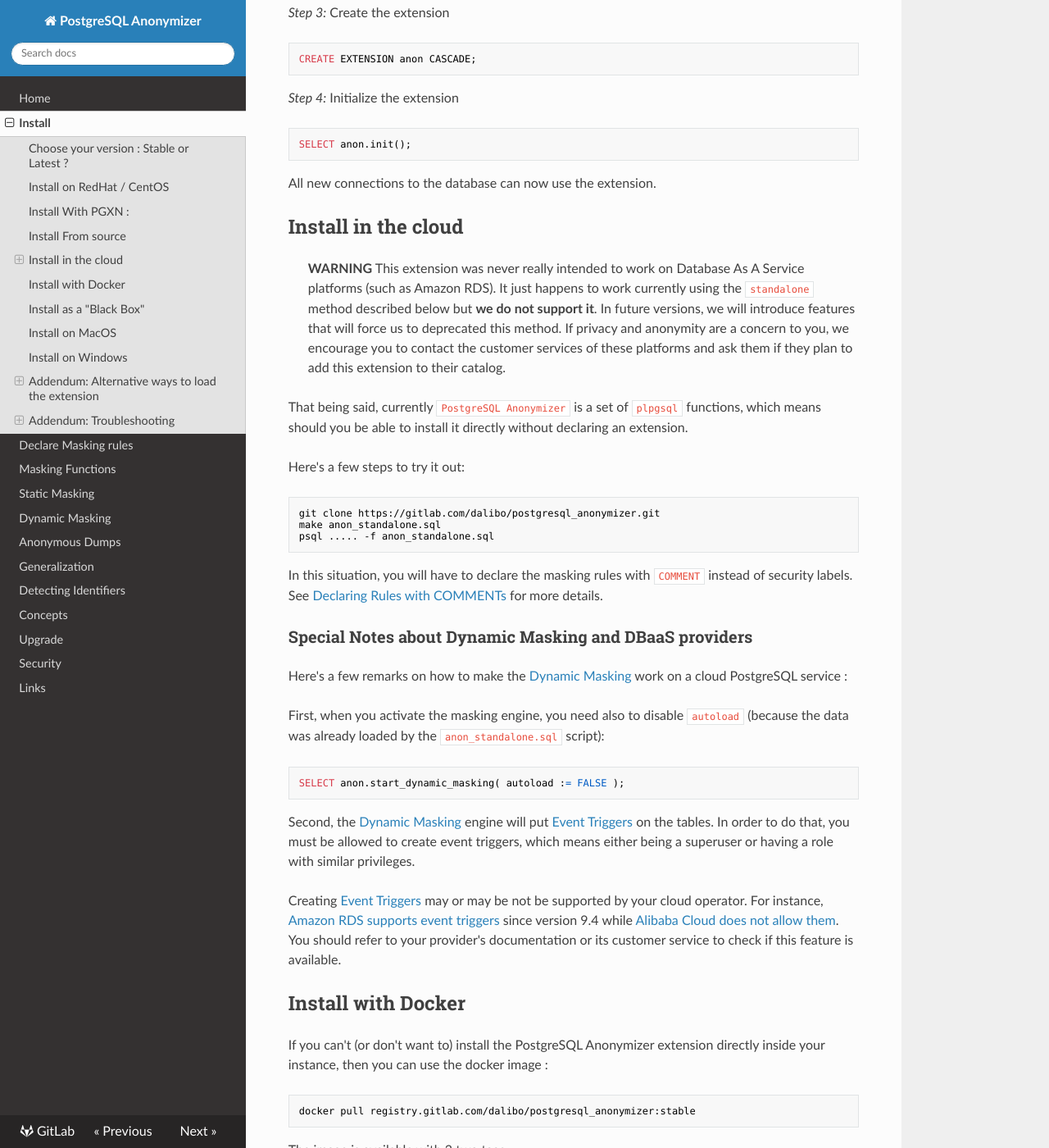
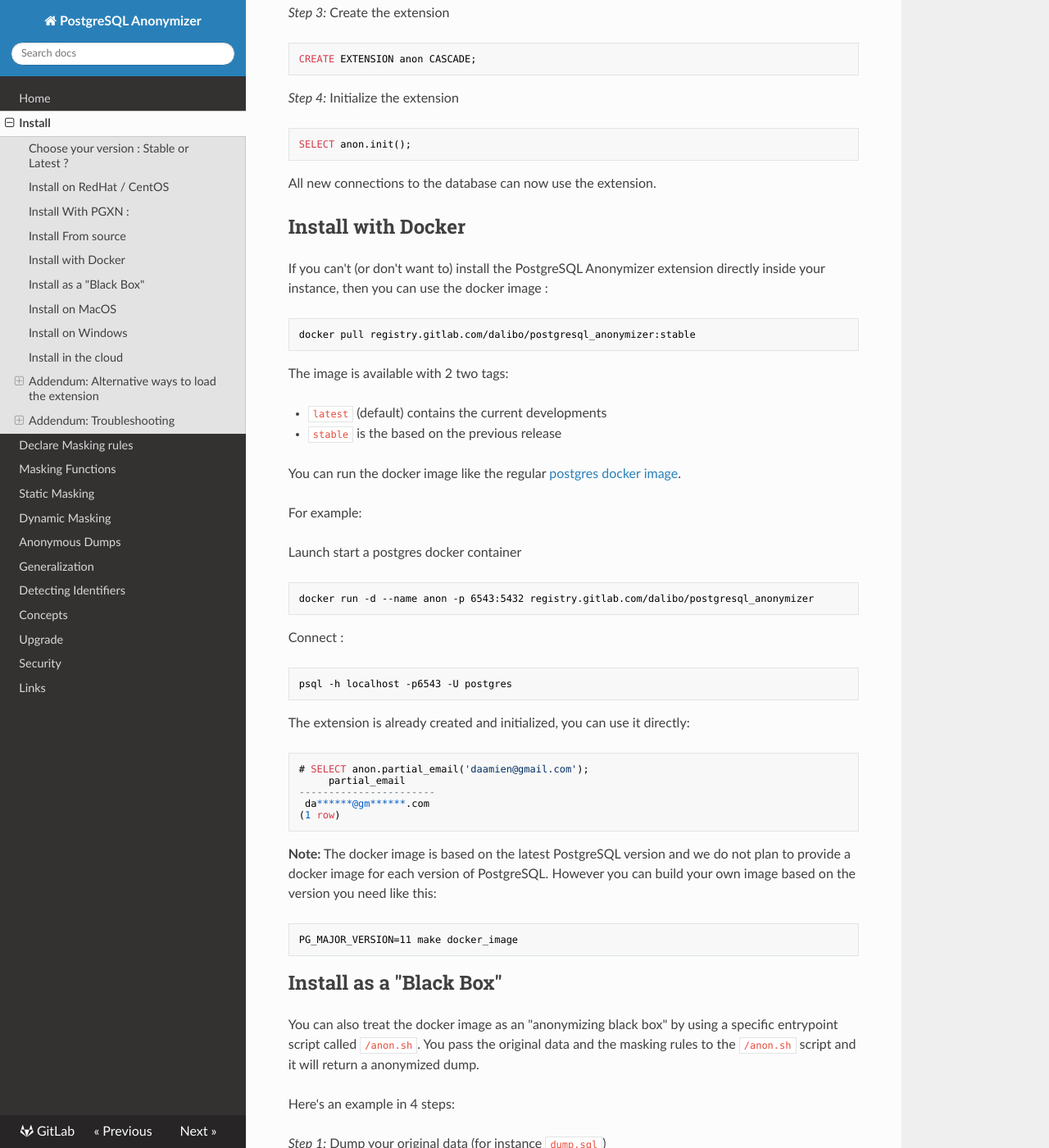
Before and after one commit to neondatabase/postgresql_anonymizer, an MkDocs documentation site: the page built from docs/INSTALL.md, in a window 1280 px wide and 1400 px high, scrolled down 3030 px. Shown: the whole window at 82% size. Built offline with MkDocs 1.6.1, drawn with Linux system fonts in a browser that asks for light colours; nearby versions of some CDN libraries; some of the changed text lies outside the part shown.

Commit message:
[doc] [CI] standalone method is now deprecated

````diff
--- a/docs/INSTALL.md
+++ b/docs/INSTALL.md
@@ -13,11 +13,11 @@
 * [Install on RedHat / CentOS]
 * [Install with PGXN]
 * [Install from source]
-* [Install in the cloud]
 * [Install with docker]
 * [Install as a black box]
 * [Install on MacOS]
 * [Install on Windows]
+* [Install in the cloud]
 
 In the examples below, we load the extension (step2) using a parameter called
 `session_preload_libraries` but there are other ways to load it.
@@ -184,61 +184,6 @@
 All new connections to the database can now use the extension.
 
 
-Install in the cloud
-------------------------------------------------------------------------------
-
-> **WARNING** This extension was never really intended to work on Database As A
-> Service platforms (such as Amazon RDS). It just happens to work currently
-> using the `standalone` method described below but **we do not support it**.
-> In future versions, we will introduce features that will force us to deprecated
-> this method. If privacy and anonymity are a concern to you, we encourage you to
-> contact the customer services of these platforms and ask them if they plan to
-> add this extension to their catalog.
-
-That being said, currently `PostgreSQL Anonymizer` is a set of `plpgsql` functions,
-which means should you be able to install it directly without declaring
-an extension.
-
-Here's a few steps to try it out:
-
-```console
-git clone https://gitlab.com/dalibo/postgresql_anonymizer.git
-make anon_standalone.sql
-psql ..... -f anon_standalone.sql
-```
-
-In this situation, you will have to declare the masking rules with `COMMENT`
-instead of security labels. See [Declaring Rules with COMMENTs] for more details.
-
-[Declaring Rules with COMMENTs]: declare_masking_rules.md#declaring-rules-with-comments
-
-### Special Notes about Dynamic Masking and DBaaS providers
-
-Here's a few remarks on how to make the [Dynamic Masking] work on a cloud
-PostgreSQL service :
-
-
-First, when you activate the masking engine, you need also to disable `autoload`
-(because the data was already loaded by the `anon_standalone.sql` script):
-
-```sql
-SELECT anon.start_dynamic_masking( autoload := FALSE );
-```
-
-Second, the [Dynamic Masking] engine will put [Event Triggers] on the tables.
-In order to do that, you must be allowed to create event triggers, which means
-either being a superuser or having a role with similar privileges.
-
-Creating [Event Triggers] may or may be not be supported by your cloud
-operator. For instance, [Amazon RDS supports event triggers] since version 9.4
-while [Alibaba Cloud does not allow them]. You should refer to your provider's
-documentation or its customer service to check if this feature is available.
-
-
-[Dynamic Masking]: dynamic_masking.md
-[Event Triggers]: https://www.postgresql.org/docs/current/event-triggers.html
-[Amazon RDS supports event triggers]: https://docs.aws.amazon.com/AmazonRDS/latest/UserGuide/CHAP_PostgreSQL.html#PostgreSQL.Concepts.General.FeatureSupport.EventTriggers
-[Alibaba Cloud does not allow them]: https://gitlab.com/dalibo/postgresql_anonymizer/-/issues/126
 
 
 
````
Also changed, not shown: other parts of docs/INSTALL.md (+9 -0 lines), .gitlab-ci.yml (+0 -24 lines).
